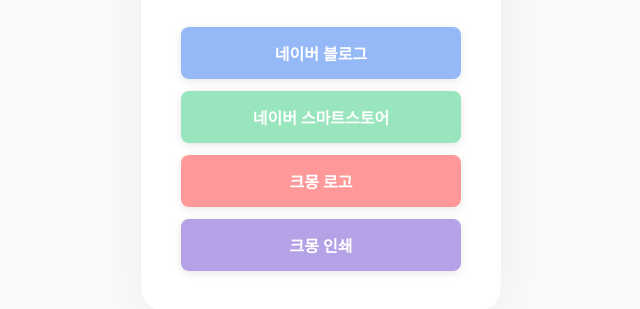
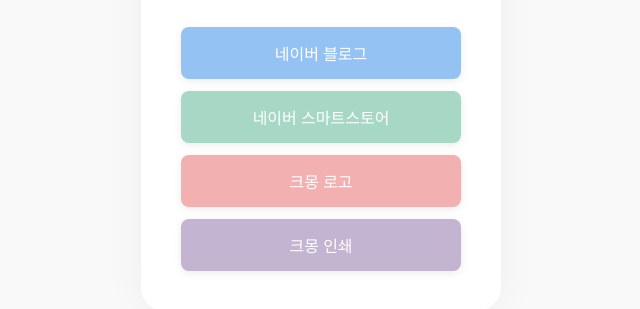
Before and after one commit to Chaewoos/chaewoos.github.io, a plain HTML site: page index.html in a window 1280 px wide. Shown: the part 411-720 px from the top of the page, without its empty margins (319-959 px from the left). Drawn offline with Linux system fonts and the light colour scheme; a web font is replaced by a local one.

Commit message:
Update index.html

```diff
--- a/index.html
+++ b/index.html
@@ -54,21 +54,21 @@
             cursor: pointer;
             text-decoration: none;
             transition: opacity 0.2s ease;
-            box-shadow: 0 2px 8px rgba(0, 0, 0, 0.1);
+            box-shadow: 0 2px 8px rgba(0, 0, 0, 0.08);
         }
 
         .button:hover {
-            opacity: 0.9;
+            opacity: 0.85;
         }
 
         .button:active {
             transform: translateY(1px);
         }
 
-        .button-1 { background-color: #95B8F6; }
-        .button-2 { background-color: #98E5BE; }
-        .button-3 { background-color: #FF9999; }
-        .button-4 { background-color: #B5A1E5; }
+        .button-1 { background-color: #94C2F3; }
+        .button-2 { background-color: #A7D7C5; }
+        .button-3 { background-color: #F3B0B0; }
+        .button-4 { background-color: #C3B4D2; }
         .button-4:hover { opacity: 0.9; }
 
         .heading {
@@ -94,6 +94,10 @@
             margin-bottom: 20px;
             border-radius: 8px;
         }
+
+        .button {
+            font-weight: 500;
+        }
     </style>
 </head>
 <body>
```
